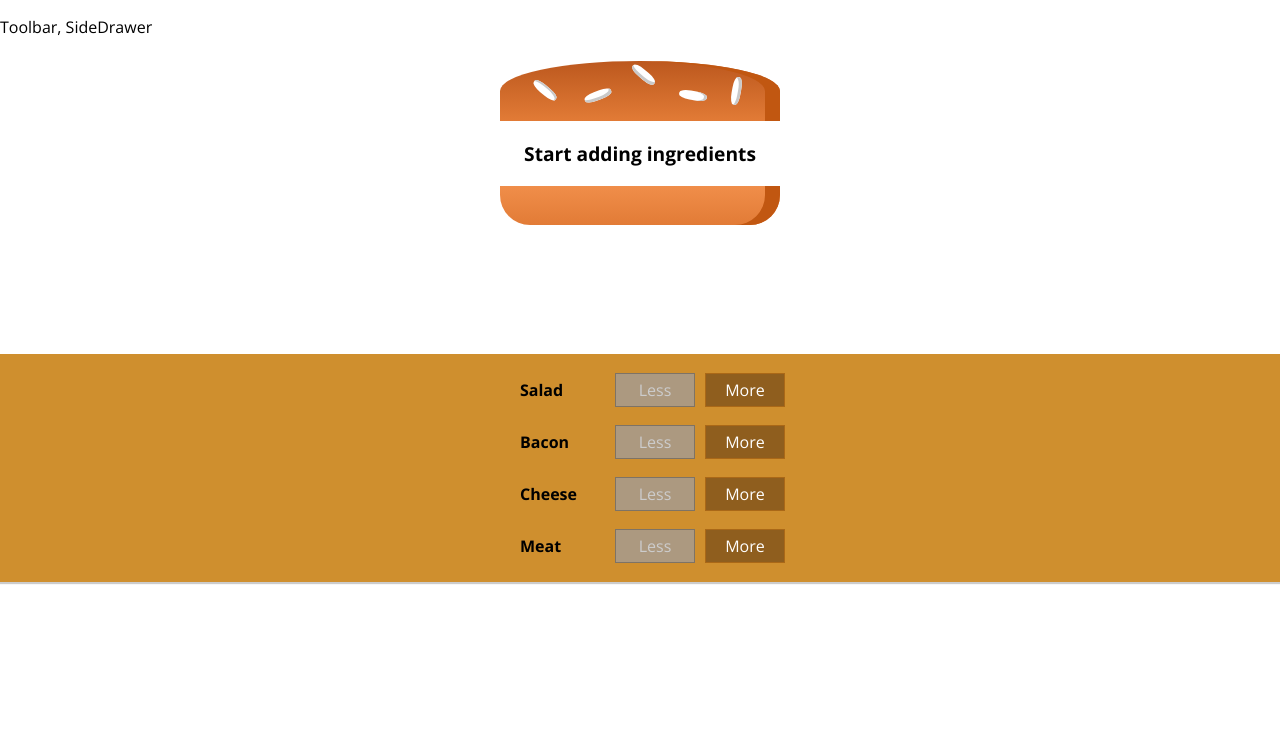
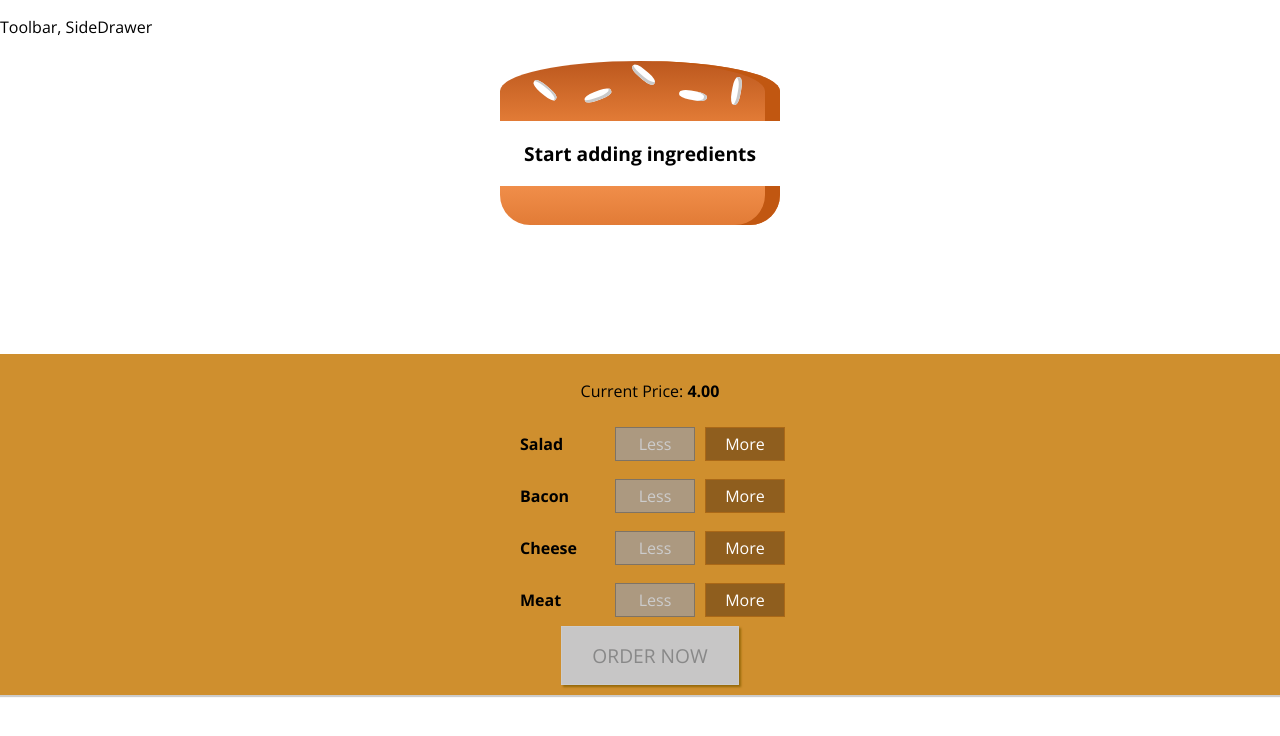
Before and after one commit to jhwan7/Burger-Builder-React, a React (Create React App) app in the folder burger_builder/: page / in a window 1280 px wide. Shown: the top 736 px of the page. Built offline with nearby package versions, Linux system fonts and the light colour scheme.

Commit message:
Add order button, this is disabled if the total number of ingredients is 0

```diff
--- a/burger_builder/src/components/Burger/BuildControls/BuildControls.js
+++ b/burger_builder/src/components/Burger/BuildControls/BuildControls.js
@@ -13,6 +13,7 @@
 
 const buildControls = (props) => (
     <div className = {styles.BuildControls}>
+        <p>Current Price: <strong>{props.price.toFixed(2)}</strong></p>
         {controls.map(ctrl => (
             <BuildControl
                 key = {ctrl.label}
@@ -22,6 +23,7 @@
                 // Received array of boolean values for each type. Access each type using ctrl from mapping
                 disabled = {props.disabled[ctrl.type]}/>
         ))}
+        <button className = {styles.OrderButton} disabled = {!props.purchasable}>ORDER NOW</button>
     </div>
 );
 
--- a/burger_builder/src/components/Burger/BuildControls/BuildControls.module.css
+++ b/burger_builder/src/components/Burger/BuildControls/BuildControls.module.css
@@ -8,3 +8,44 @@
     margin: auto;
     padding: 10px;
 }
+
+.OrderButton {
+    background-color: #DAD735;
+    outline: none;
+    cursor: pointer;
+    border: 1px solid #966909;
+    color: #966909;
+    font-family: inherit;
+    font-size: 1.2em;
+    padding: 15px 30px;
+    box-shadow: 2px 2px 2px #966909;
+}
+
+.OrderButton:hover, .OrderButton:active {
+    background-color: #A0DB41;
+    border: 1px solid #966909;
+    color: #966909;
+}
+
+.OrderButton:disabled {
+    background-color: #C7C6C6;
+    cursor: not-allowed;
+    border: 1px solid #ccc;
+    color: #888888;
+}
+
+.OrderButton:not(:disabled) {
+    animation: enable 0.3s linear;
+}
+
+@keyframes enable {
+    0% {
+        transform: scale(1);
+    }
+    60% {
+        transform: scale(1.1);
+    }
+    100% {
+        transform: scale(1);
+    }
+}
--- a/burger_builder/src/components/Burger/Burger.js
+++ b/burger_builder/src/components/Burger/Burger.js
@@ -6,21 +6,15 @@
 
 
 const burger = (props) => {
-    console.log('Object Recieved from props', props.ingredients);
     let incomingIngredients = Object.keys(props.ingredients)
         .map(igKey => {
-            console.log('String index of object recieved:', igKey);
-            console.log('Data (int) stored at the string index', props.ingredients[igKey]);
             return [...Array(props.ingredients[igKey])].map((_, i) => {
                 // return ingredients that match igKey
-                console.log(_);
-                console.log('Type: ', igKey, 'Quantity: ', i);
                 return <Ingredient key = {igKey + i} type = {igKey}/>;
             })
         }).reduce((arr, el) => {
             return arr.concat(el);
         }, []);
-    console.log(incomingIngredients);
 
     if(incomingIngredients.length === 0) {
         incomingIngredients = <p>Start adding ingredients</p>
--- a/burger_builder/src/container/BurgerBuilder/BurgerBuilder.js
+++ b/burger_builder/src/container/BurgerBuilder/BurgerBuilder.js
@@ -19,9 +19,27 @@
             cheese: 0,
             meat: 0
         },
-        totalPrice: 4
+        totalPrice: 4.00,
+        purchasable: false
     };
 
+    updatePurchaseState (updatedIngredients) {
+        // const ingredients = {
+        //     // This doesnt give real-time state
+        //     ...this.state.ingredients
+        // };
+        const ingredients = updatedIngredients
+        const sum = Object.keys(ingredients).map( igKey => {
+            return ingredients[igKey];
+        }).reduce((sum, el) => {
+            console.log(el);
+            return sum + el;
+        }, 0);
+        console.log(sum)
+
+        this.setState({purchasable: sum > 0})
+        console.log(this.state.purchasable)
+    }
     addIngredientHandler = (type) => {
         const oldCount = this.state.ingredients[type];
         const updatedCount = oldCount + 1;
@@ -39,6 +57,7 @@
 
         // Set the state to the modified value
         this.setState({totalPrice: newPrice, ingredients: updatedIngredients})
+        this.updatePurchaseState(updatedIngredients)
     }
     removeIngredientHandler = (type) => {
         const oldCount = this.state.ingredients[type];
@@ -61,7 +80,10 @@
 
         // Set the state to the modified value
         this.setState({totalPrice: newPrice, ingredients: updatedIngredients})
+        this.updatePurchaseState(updatedIngredients)
     }
+
+
     render () {
         // Create a copy of the ingredients state
         const disabledInfo = {
@@ -79,6 +101,8 @@
                     ingredientAdded = {this.addIngredientHandler}
                     ingredientRemoved = {this.removeIngredientHandler}
                     disabled = {disabledInfo}
+                    price = {this.state.totalPrice}
+                    purchasable = {this.state.purchasable}
                 />
             </Aux>
         )
```
